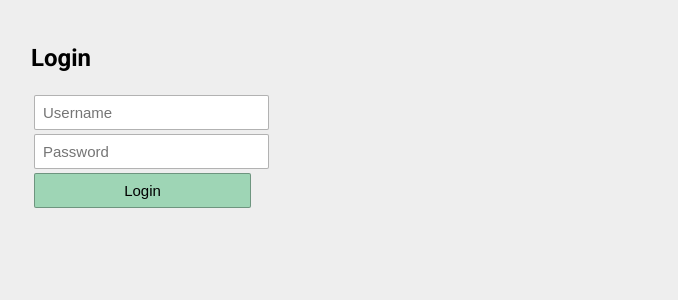
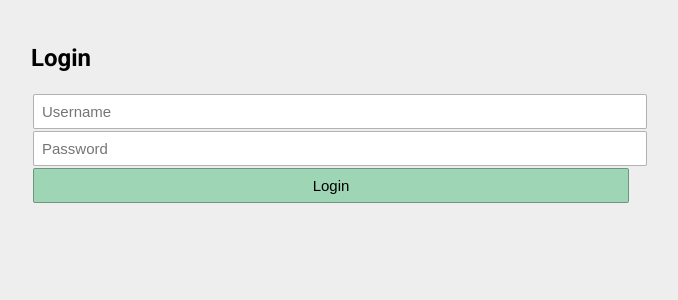
Before and after one commit to billthecreator/RPIapp, a Flask app: page /login in a window 1280 px wide. Shown: the part 129-429 px from the top of the page, without its empty margins (309-987 px from the left). Run offline with Flask 2, Linux system fonts and the light colour scheme; some libraries are stand-ins or nearby versions.

Commit message:
login test 3

```diff
--- a/static/style.css
+++ b/static/style.css
@@ -78,6 +78,14 @@ body {
   max-width: 600px;
   min-width: 250px;
   margin: 0 auto; }
+  .login table {
+    width: 100%;
+    padding: 0;
+    margin: 0; }
+    .login table td {
+      max-width: 100%;
+      margin: 0;
+      padding: 0; }
   .login input:not([type="submit"]) {
     padding: 8px;
     width: 100%;
--- a/static/style.scss
+++ b/static/style.scss
@@ -112,6 +112,18 @@ body {
     min-width: 250px;
     margin: 0 auto;
 
+    table{
+        width:100%;
+        padding:0;
+        margin:0;
+
+        td{
+            max-width:100%;
+            margin:0;
+            padding:0
+        }
+    }
+
     input:not([type="submit"]){
         padding: 8px;
         width: 100%;
```
Also changed, not shown: 1 other file.
